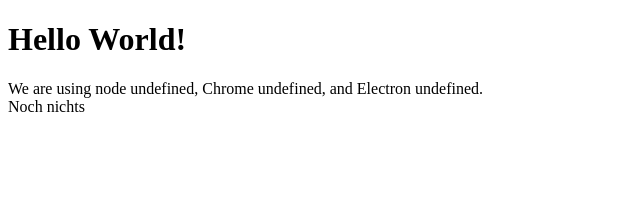
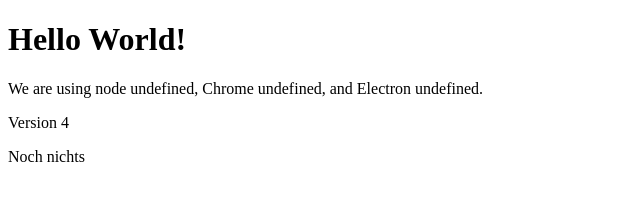
Before and after one commit to Bad-Khalil/MakeABreak, an Electron app: page assets/pages/index.html in a window 800 px wide. Shown: the whole page, without its empty margins (0-640 px from the left). Drawn offline with nearby package versions, Linux system fonts and the light colour scheme; no server answers.

Commit message:
Update text

```diff
--- a/assets/pages/index.html
+++ b/assets/pages/index.html
@@ -9,6 +9,8 @@
     We are using node <script>document.write(process.versions.node)</script>,
     Chrome <script>document.write(process.versions.chrome)</script>,
     and Electron <script>document.write(process.versions.electron)</script>.
+
+    <p>Version 4</p>
     <div id="test">Noch nichts</div>
   </body>
   <script>
--- a/package.json
+++ b/package.json
@@ -1,6 +1,6 @@
 {
   "name": "makeabreak",
-  "version": "0.0.1",
+  "version": "0.0.4",
   "description": "Kleiner Helfer",
   "main": "main.js",
   "scripts": {
```
